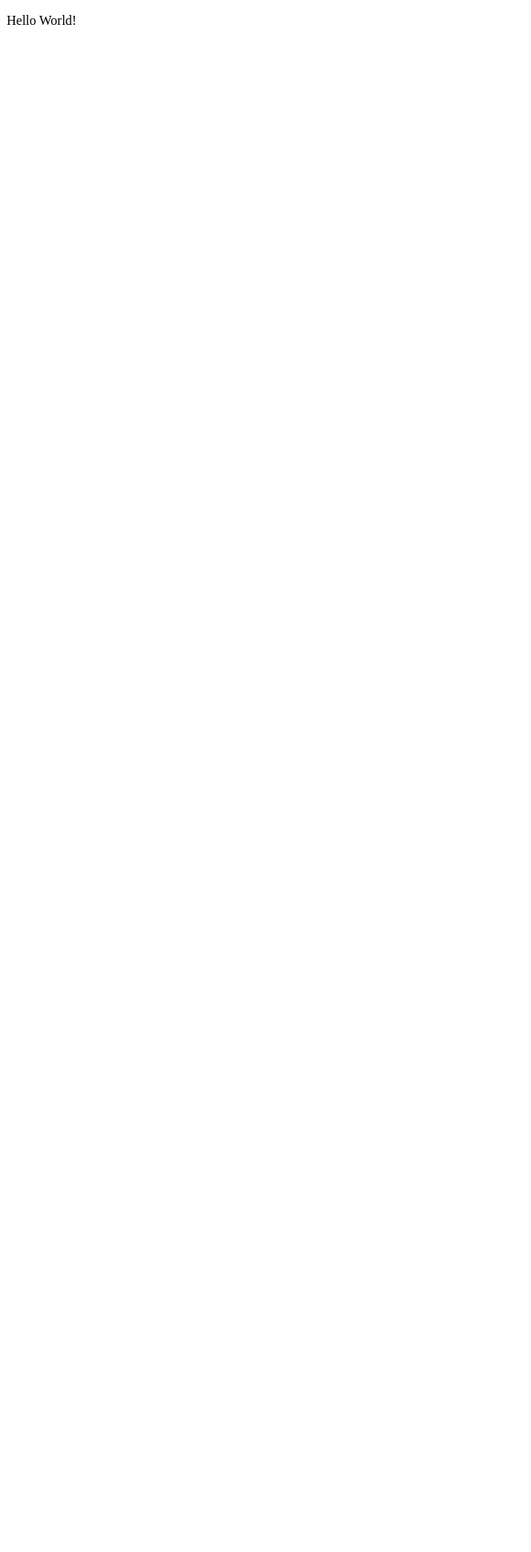
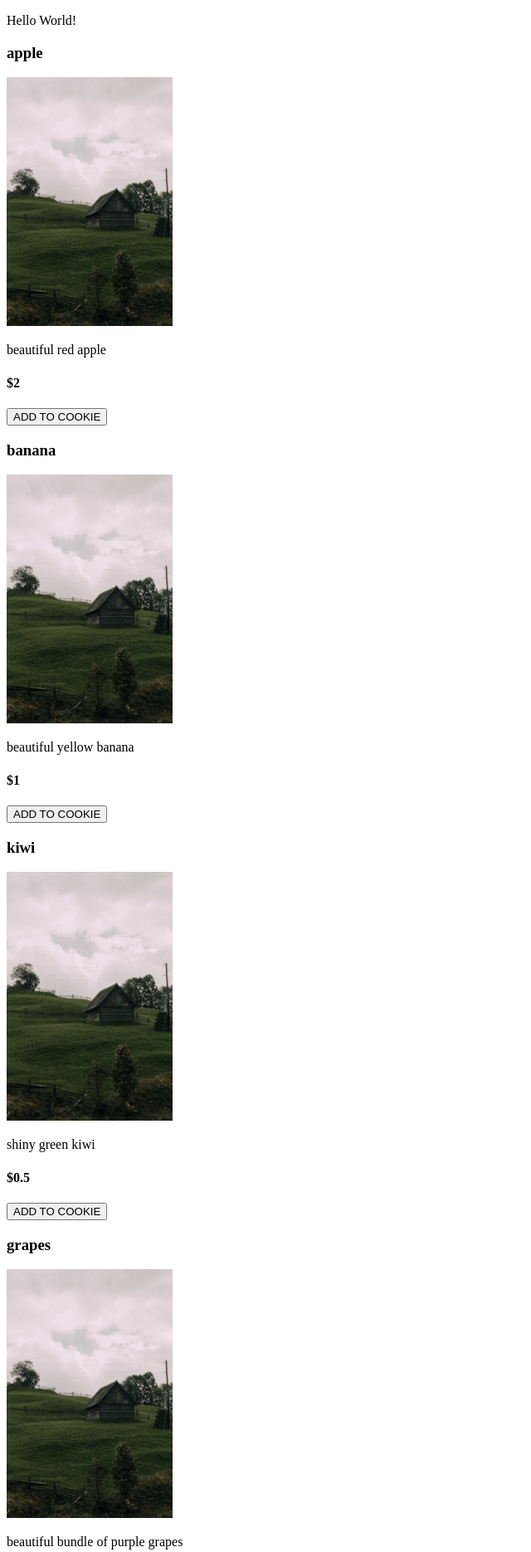
Before and after one commit to hessdale/JsData, a plain HTML site: page index.html in a window 1280 px wide. Shown: the top 1871 px of the page at 83% size, without its empty margins (0-640 px from the left). Before the commit the page ends 800 px from the top, so only its background shows below. Drawn offline with nearby package versions, Linux system fonts and the light colour scheme.

Commit message:
working with cookies and attributes to store data

```diff
--- a/index.html
+++ b/index.html
@@ -1,4 +1,3 @@
-
 <!DOCTYPE html>
 <html lang="en">
 
@@ -16,6 +15,9 @@
 
 <body>
   <p>Hello World!</p>
+  <div id="products"></div>
+  <script src="https://cdn.jsdelivr.net/npm/js-cookie@3.0.1/dist/js.cookie.min.js"></script>
+  <script src="/js/app.js"></script>
 </body>
 
 </html>
--- a/js/app.js
+++ b/js/app.js
@@ -0,0 +1,42 @@
+let products = [
+    {
+        name: `apple`,
+        price: 2,
+        image_url: `/images/grassy_hillside.jpeg`,
+        description: `beautiful red apple`
+    }, {
+        name: `banana`,
+        price: 1,
+        image_url: `/images/grassy_hillside.jpeg`,
+        description: `beautiful yellow banana`
+    }, {
+        name: `kiwi`,
+        price: .5,
+        image_url: `/images/grassy_hillside.jpeg`,
+        description: `shiny green kiwi`
+    }, {
+        name: `grapes`,
+        price: 2.5,
+        image_url: `/images/grassy_hillside.jpeg`,
+        description: `beautiful bundle of purple grapes`
+    }
+];
+
+let product_container = document.getElementById(`products`);
+
+for (counter = 0; counter < products.length; counter++) {
+    product_container.insertAdjacentHTML(`beforeend`, `
+<div class="product">
+<h3>${products[counter][`name`]}</h3>
+<img src="${products[counter][`image_url`]}" width="200px"/>
+<p>${products[counter][`description`]}</p>
+<h4>$${products[counter][`price`]}</h4>
+<button product_name="${products[counter][`name`]}"
+ product_price="${products[counter][`price`]}"
+ product_description="${products[counter][`name`]}"
+ product_image_url="${products[counter][`image_url`]}">
+ ADD TO COOKIE
+ </button>
+ </div>
+`);
+};
```
Also changed, not shown: images/grassy_hillside.jpeg (added), images/river_valley.jpeg (added).
